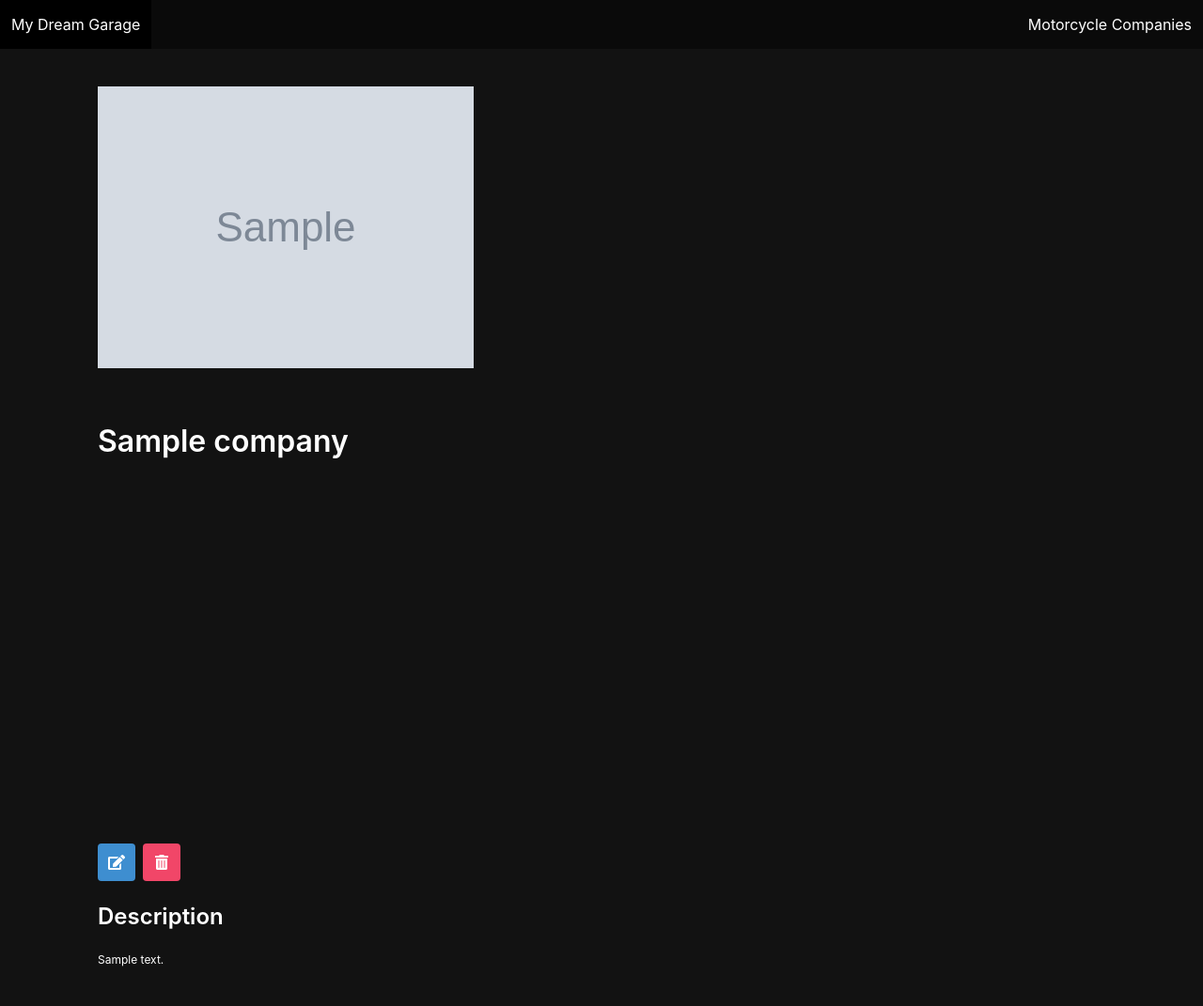
After one commit to jamesb5778/motorcycle-co-db, a Django app: page /motorcycle_co_list/1/ in a window 1280 px wide. The commit adds this page. Shown: the whole page at 94% size. Run offline with Django 3.2, Linux system fonts and the light colour scheme; tables that the repository leaves empty hold one stand-in row (values such as "Sample post"); grey boxes marked "Sample" are stand-in pictures.

Commit message:
update page working

```diff
--- a/main_app/static/styles/main.css
+++ b/main_app/static/styles/main.css
@@ -8,6 +8,11 @@ body {
   h2,
   h3 {
     color: #ffffff;
+  }
+
+  .container {
+    padding: 40px;
+    padding-right: 0;
   }
 
   .title {
@@ -22,7 +27,7 @@ body {
   }
 
   .gallery .card {
-    transition: .1s linear;
+    transition: 0.1s linear;
   }
 
   .gallery .card:hover {
@@ -33,3 +38,41 @@ body {
   p {
     font-size: 12px;
   }
+
+  .detail__img {
+    position: absolute;
+    left: 0;
+    top: 0;
+    width: 100%;
+    height: 500px;
+    background-color: #ffffff;
+    overflow: hidden;
+  }
+
+  .detail__img::after {
+    content: "";
+    background-image: linear-gradient(transparent 60%, #1f1f1f);
+    position: absolute;
+    top: 0;
+    left: 0;
+    width: 100%;
+    height: 100%;
+    z-index: 5;
+  }
+
+  image {
+    width: 100%;
+    height: 500px;
+    object-fit: cover;
+    object-position: top;
+  }
+
+  .detail__name {
+    position: absolute;
+    z-index: 5;
+    top: 400px;
+  }
+
+  .detail__container {
+    margin-top: 500px;
+  }
--- a/main_app/templates/base.html
+++ b/main_app/templates/base.html
@@ -10,6 +10,7 @@
     <script src="https://code.jquery.com/jquery-3.6.0.min.js" integrity="sha256-/xUj+3OJU5yExlq6GSYGSHk7tPXikynS7ogEvDej/m4=" crossorigin="anonymous"></script>
     <link rel="stylesheet" href="{% static 'styles/main.css' %}" />
     <script src="{% static 'scripts/main.js' %}" defer></script>
+    <link rel="stylesheet" href="https://cdnjs.cloudflare.com/ajax/libs/font-awesome/5.15.4/css/all.min.css">
     <title>My Dream Garage - {% block title %}{% endblock %}</title>
   </head>
   <body >
--- /dev/null
+++ b/main_app/templates/motorcycle_co_details.html
@@ -0,0 +1,29 @@
+{% extends 'base.html' %} {% block content %}
+<div class = "detail__image">
+    <image src ="{{motorcycle_company.image}}" alt = "{{motorcycle_company.name}}" />
+</div>
+
+<div class = "detail__name">
+    <h1 class = "title">{{motorcycle_company.name}}</h1>
+</div>
+
+<div class = "detail__container">
+    <div class = "buttons">
+        <a href = "{% url 'motorcycle_co_update' motorcycle_company.pk %}" class = "button is-info">
+            <span class = "icon">
+                <i class = "fas fa-edit"></i>
+            </span>
+        </a>
+        <a href = "" class = "button is-danger">
+            <span class = "icon">
+                <i class = "fas fa-trash-alt"></i>
+            </span>
+        </a>
+    </div>
+    <div class = "detail__about">
+        <h4 class = "title is-4">Description</h4>
+        <p>{{motorcycle_company.description}}</p>
+    </div>
+</div>
+
+{% endblock %}
--- a/main_app/templates/motorcycle_co_list.html
+++ b/main_app/templates/motorcycle_co_list.html
@@ -1,5 +1,5 @@
 {% extends 'base.html' %} {% block content %}
-<h1>A list of Motorcycle Companies</h1>
+<h1 class = "title pt-5">{{header}}</h1>
 
 <form class = "mb-5" method = "get">
     <div class = "field has-addons">
@@ -11,11 +11,12 @@
         </div>
     </div>
     <a class = "button is-dark" href = "{% url 'motorcycle_co_list' %}">Clear Search</a>
+    <a class = "button is-dark" href = "{% url 'motorcycle_co_create' %}">Add Motorcycle Company</a>
 </form>
 
 <div class = "gallery">
     {% for motorcycle_company in motorcycle_company %}
-    <a href = "">
+        <a href = "{% url 'motorcycle_co_details' motorcycle_company.pk %}">
             <div class = "card">
                 <div class = "card-image">
                     <figure class = "image is-square">
--- a/main_app/urls.py
+++ b/main_app/urls.py
@@ -7,8 +7,11 @@ urlpatterns = [
     path('', views.Home.as_view(), name = "home"),
     # path for motorcycle company list page
     path('motorcycle_co_list/', views.Motorcycle_Co_List.as_view(), name = "motorcycle_co_list"),
-    # path for single motorcycle company. List all the motorcycle models
+    #path to add motorcycle company to motorcycle list
+    path('motorcycle_co_list/new', views.Motorcycle_Co_Create.as_view(), name = "motorcycle_co_create"),
+    # path for details page of the company, motorcycle models will go here
+    path('motorcycle_co_list/<int:pk>/', views.Motorcycle_Co_Details.as_view(), name = "motorcycle_co_details"),
+    # path to update motorcycle company
+    path('motorcycle_co_list/<int:pk>/update', views. Motorcycle_Co_Update.as_view(), name = "motorcycle_co_update"),
     # path for single model of motorcycle
-
-
 ]
--- a/main_app/views.py
+++ b/main_app/views.py
@@ -1,6 +1,9 @@
 from django.shortcuts import render
 from django.views import View
 from django.views.generic.base import TemplateView
+from django.views.generic.edit import CreateView
+from django.views.generic import DetailView
+from django.views.generic import UpdateView
 from .models import Motorcycle_Company
 
 # Create your views here.
@@ -14,5 +17,30 @@ class Motorcycle_Co_List(TemplateView):
 
     def get_context_data(self, **kwargs):
         context = super().get_context_data(**kwargs)
-        context["motorcycle_company"] = Motorcycle_Company.objects.all()
+        name = self.request.GET.get("name")
+        if name != None:
+            context["motorcycle_company"] = Motorcycle_Company.objects.filter(name__icontains=name)
+            context["header"] = f"Searching for {name}"
+        else:
+            context["motorcycle_company"] = Motorcycle_Company.objects.all()
+            context["header"] = "Motorcycle Companies"
         return context
+
+# view to create/add a motorcycle company to motorcycle_co_list
+class Motorcycle_Co_Create(CreateView):
+    model = Motorcycle_Company
+    fields = ['name', 'image', 'founded', 'description']
+    template_name = "motorcycle_co_create.html"
+    success_url = "/motorcycle_co_list/"
+
+# view for Motorcycle company details
+class Motorcycle_Co_Details(DetailView):
+    model = Motorcycle_Company
+    template_name = "motorcycle_co_details.html"
+
+# view for Motorcycle company update
+class Motorcycle_Co_Update(UpdateView):
+    model = Motorcycle_Company
+    fields = ['name', 'image', 'founded', 'description']
+    template_name = "motorcycle_co_update.html"
+    success_url = "/motorcycle_co_list/"
```
Also changed, not shown: main_app/templates/motorcycle_co_create.html (added, +11 -0 lines), main_app/templates/motorcycle_co_update.html (added, +9 -0 lines). Lines whose indentation alone changed are shown as unchanged.
